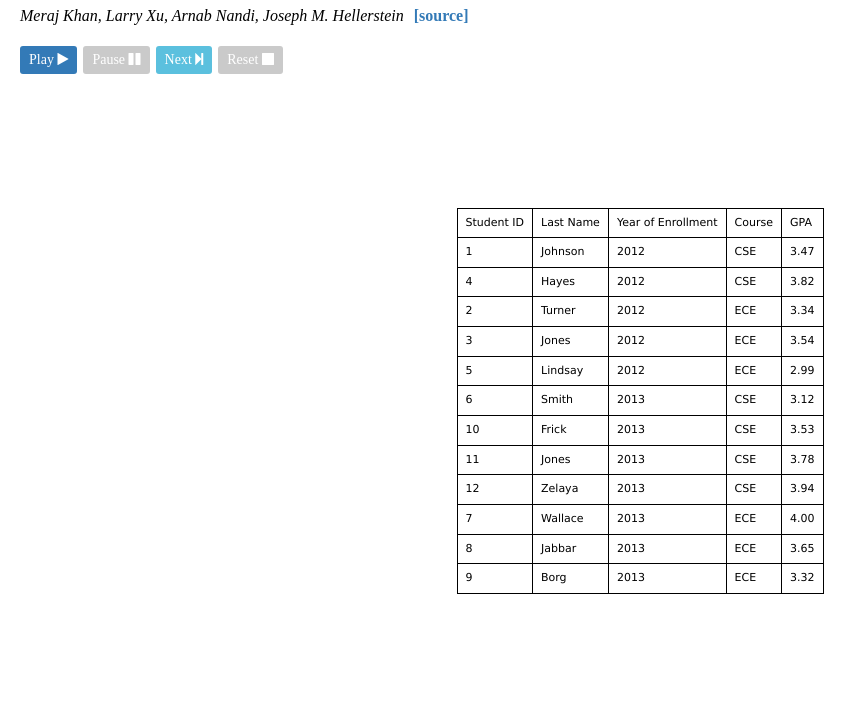
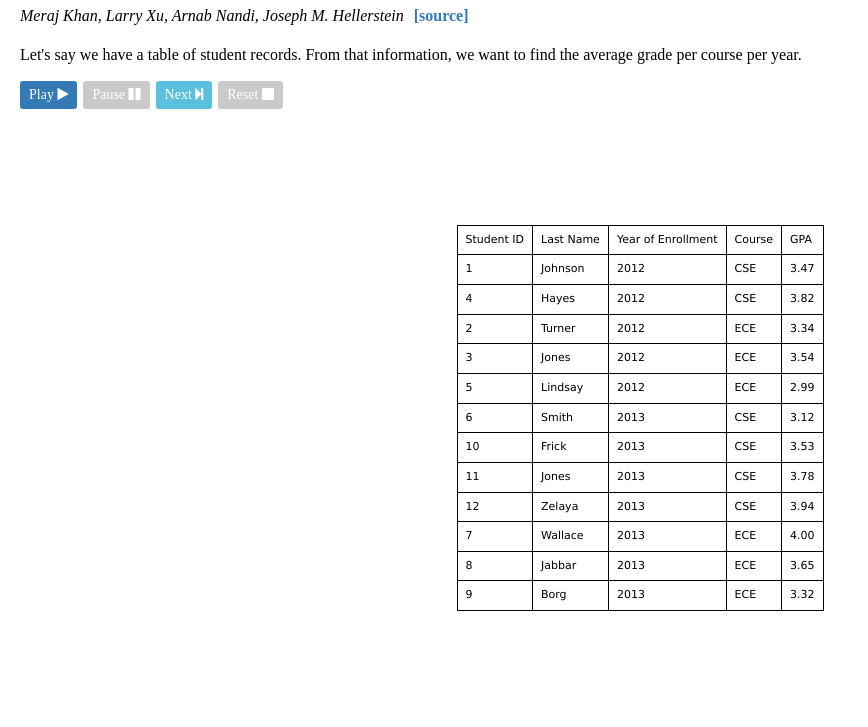
Before and after one commit to larry-xu/pivot, a plain HTML site: page index.html in a window 1280 px wide. Shown: the part 73-800 px from the top of the page, without its empty margins (0-868 px from the left). Drawn offline with nearby package versions, Linux system fonts and the light colour scheme.

Commit message:
add explanation

```diff
--- a/index.html
+++ b/index.html
@@ -11,6 +11,7 @@
     <header>
       <h1>Data Tweening: Pivot</h1>
       <h4>Meraj Khan, Larry Xu, Arnab Nandi, Joseph M. Hellerstein<a href="https://github.com/larry-xu/pivot">[source]</a></h4>
+      <p>Let's say we have a table of student records. From that information, we want to find the average grade per course per year.</p>
       <button id="play" class="play">Play <i class="fa fa-play"></i></button>
       <button id="pause" class="pause" disabled>Pause <i class="fa fa-pause"></i></button>
       <button id="next" class="next">Next <i class="fa fa-step-forward"></i></button>
```
